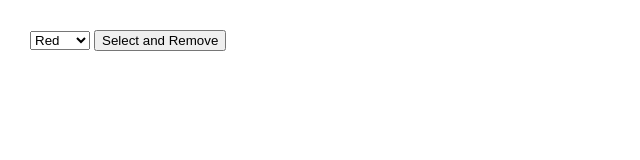
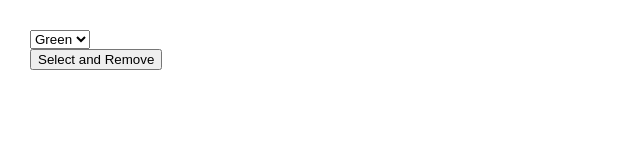
Before and after one commit to acciojob/remove-items-ShariqShaikh33, a website: page main.html in a window 1280 px wide. Both pictures are taken after a click on the button "Select and Remove". Shown: the whole page, without its empty margins (0-640 px from the left). Drawn offline with Linux system fonts and the light colour scheme.

Commit message:
created a submission

```diff
--- a/main.html
+++ b/main.html
@@ -16,9 +16,8 @@
 				<option value="3">White</option>
 				<option value="4">Black</option>
 			</select>
-			<input type="button" onclick="removeSelect()" value="Select and Remove">
 		</form>
-
+		<input type="button" onclick="removeSelect()" value="Select and Remove">
 		<script type="text/javascript" src="./script.js">
 		</script>
 
--- a/script.js
+++ b/script.js
@@ -1,4 +1,5 @@
 //your JS code here. If required.
 function removeSelect() {
-	document.getElementById("colorSelect").appendChild("HTML");
+	var dropdown = document.getElementById("colorSelect");
+	dropdown.remove(dropdown.selectedIndex);
 }
```
Also changed, not shown: styles.css (line endings or trailing spaces).
